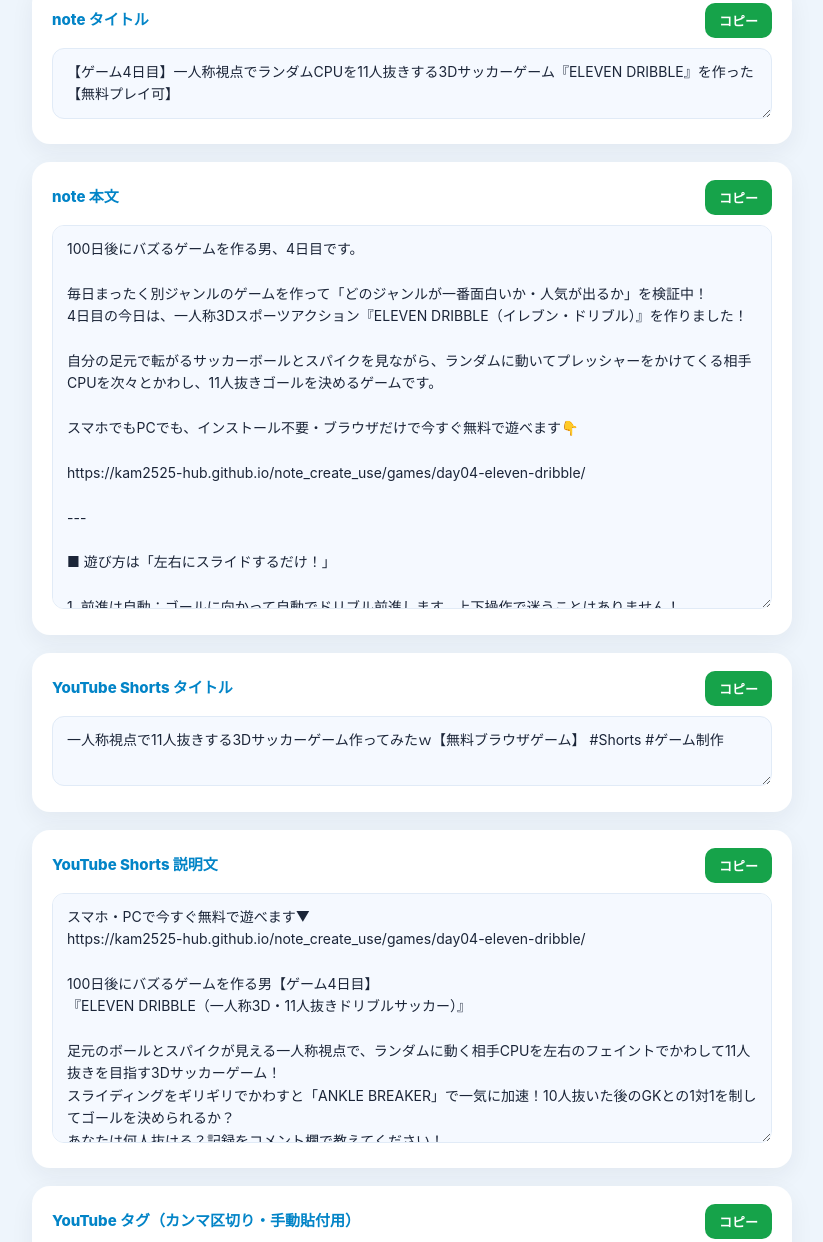
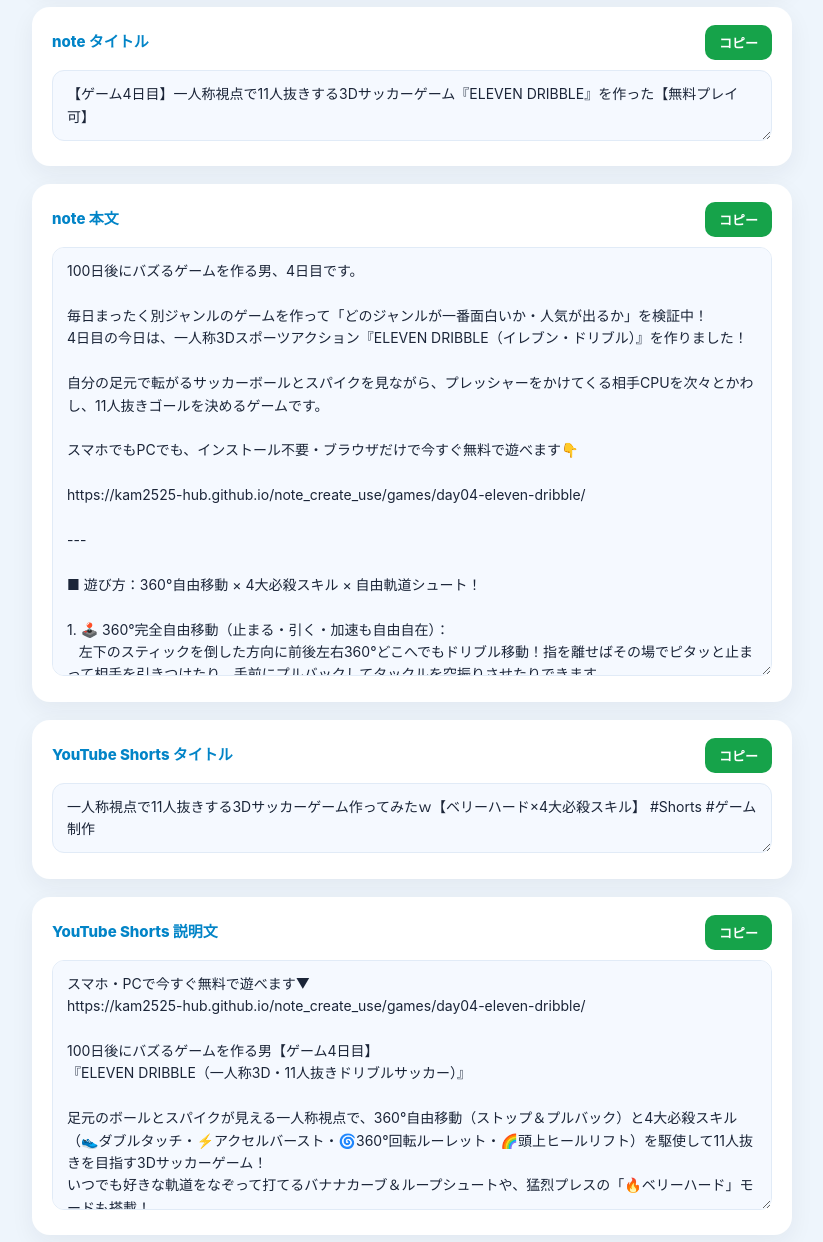
Before and after one commit to kam2525-hub/note_create_use, a plain HTML site: page notes/day04/copy_helper.html in a window 1280 px wide. Shown: the part 997-2239 px from the top of the page, without its empty margins (228-1051 px from the left). Drawn offline with Linux system fonts and the light colour scheme.

Commit message:
Update Day 04 note draft, YouTube metadata, and copy helper with 360 move, 4 skills, banana curve, and Very Hard mode

```diff
--- a/notes/day04/copy_helper.html
+++ b/notes/day04/copy_helper.html
@@ -103,13 +103,14 @@
         <span class="section-title">X（Twitter）投稿テキスト</span>
         <button class="copy-btn" data-target="xText">コピー</button>
       </div>
-      <textarea id="xText" rows="7" readonly>【100日後にバズるゲームを作る男｜4日目】
-一人称視点でランダムCPUを11人抜きする3Dサッカーゲーム『ELEVEN DRIBBLE』を作りました⚽🔥
+      <textarea id="xText" rows="8" readonly>【100日後にバズるゲームを作る男｜4日目】
+一人称視点で11人抜きする3Dサッカーゲーム『ELEVEN DRIBBLE』を作りました⚽🔥
 
-✅ 左右スライドだけで直感フェイント突破
-✅ 10人抜いたら最後は守護神GKと1対1シュート！
+✅ 360°自由移動＆ピタッと止まれるボールコントロール
+✅ 4大必殺技（ダブルタッチ・バースト・360°ルーレット・頭上ヒールリフト）
+✅ 軌道をなぞって曲げるバナナカーブ＆鬼ベリーハード搭載！
 
-何人抜きまでいける？👇
+何人抜きできる？👇
 https://kam2525-hub.github.io/note_create_use/games/day04-eleven-dribble/
 
 #100日後にバズるゲームを作る男 #個人開発 #ゲーム制作</textarea>
@@ -133,7 +134,7 @@ https://kam2525-hub.github.io/note_create_use/games/day04-eleven-dribble/
         <span class="section-title">note タイトル</span>
         <button class="copy-btn" data-target="noteTitle">コピー</button>
       </div>
-      <textarea id="noteTitle" rows="2" readonly>【ゲーム4日目】一人称視点でランダムCPUを11人抜きする3Dサッカーゲーム『ELEVEN DRIBBLE』を作った【無料プレイ可】</textarea>
+      <textarea id="noteTitle" rows="2" readonly>【ゲーム4日目】一人称視点で11人抜きする3Dサッカーゲーム『ELEVEN DRIBBLE』を作った【無料プレイ可】</textarea>
     </div>
 
     <div class="section">
@@ -141,12 +142,12 @@ https://kam2525-hub.github.io/note_create_use/games/day04-eleven-dribble/
         <span class="section-title">note 本文</span>
         <button class="copy-btn" data-target="noteBody">コピー</button>
       </div>
-      <textarea id="noteBody" rows="16" readonly>100日後にバズるゲームを作る男、4日目です。
+      <textarea id="noteBody" rows="18" readonly>100日後にバズるゲームを作る男、4日目です。
 
 毎日まったく別ジャンルのゲームを作って「どのジャンルが一番面白いか・人気が出るか」を検証中！
 4日目の今日は、一人称3Dスポーツアクション『ELEVEN DRIBBLE（イレブン・ドリブル）』を作りました！
 
-自分の足元で転がるサッカーボールとスパイクを見ながら、ランダムに動いてプレッシャーをかけてくる相手CPUを次々とかわし、11人抜きゴールを決めるゲームです。
+自分の足元で転がるサッカーボールとスパイクを見ながら、プレッシャーをかけてくる相手CPUを次々とかわし、11人抜きゴールを決めるゲームです。
 
 スマホでもPCでも、インストール不要・ブラウザだけで今すぐ無料で遊べます👇
 
@@ -154,28 +155,26 @@ https://kam2525-hub.github.io/note_create_use/games/day04-eleven-dribble/
 
 ---
 
-■ 遊び方は「左右にスライドするだけ！」
+■ 遊び方：360°自由移動 × 4大必殺スキル × 自由軌道シュート！
 
-1. 前進は自動：ゴールに向かって自動でドリブル前進します。上下操作で迷うことはありません！
-2. 左右スライドでフェイント突破：画面を左右になぞるだけで直感的にコース変更！急激に逆方向へ切り返すとフェイントが発動します。
-3. 10人抜いたら最後はGKと1対1：ペナルティエリアに入るとシュートゾーン突入！左右でコースを狙って指を離すと、豪快なアウトサイド・カーブシュートが炸裂します。
+1. 🕹️ 360°完全自由移動（止まる・引く・加速も自由自在）：
+   左下のスティックを倒した方向に前後左右360°どこへでもドリブル移動！指を離せばその場でピタッと止まって相手を引きつけたり、手前にプルバックしてタックルを空振りさせたりできます。
+2. ⚡👟🌀🌈 4大必殺ドリブルスキル（1タップ発動）：
+   ・⚡アクセルバースト：ボールを前に蹴り出して爆発的スピードで縦突破！
+   ・👟ダブルタッチ：高速インサイド2タッチで横へすり抜ける！
+   ・🌀マルセイユ・ルーレット：一人称カメラが360°回転する華麗なターン突破！
+   ・🌈ヒールリフト：かかとでボールを頭上高く跳ね上げ、相手の上を虹色ループ突破！
+3. ⚽ いつでもどこでも「自由軌道シュート」：
+   ボールや右下「⚽ SHOOT」から好きな軌道をなぞるだけ！直線＝弾丸、弧を描く＝バナナカーブ、高く描く＝ループシュートが炸裂します。
 
 ---
 
-■ 4日目のこだわり（一人称POVの臨場感とランダムCPU）
+■ 4日目のこだわり（3段階のプレス難易度＆一人称POV）
 
-・一人称視点（POV）ならではの没入感：
-  足元のボールの回転や自分のスパイクの蹴り出し、切り返し時のカメラの傾きまで立体的に表現しました。
-・毎回動きが変わるランダムCPU 11人：
-  左右に揺さぶるDF、こちらのコースに寄せてくるDF、激しいスライディングタックルを仕掛けてくるDFなど、相手がランダムに動くので毎回違った駆け引きが楽しめます。
-・ギリギリ回避の「ANKLE BREAKER（アンクルブレイカー）」：
-  相手のタックルやスライディングを寸前でかわすと、スピードブースト＆大量ボーナスが入ります！
-
----
-
-■ あなたは何ステージ連続で11人抜きできる？
-
-ぜひ 11人抜きGOAL とハイスコアを目指して遊んでみてください！記録はコメント欄や X で教えてもらえると嬉しいです👇</textarea>
+・🟢イージー ／ 🟡ノーマル ／ 🔥ベリーハード の3難易度：
+  練習向けのイージーから、開幕から猛スピード＆スライディングで襲いかかる「🔥ベリーハード（スコア1.6倍）」まで試合中いつでもワンタップで切り替え可能！
+・あなたは「🔥ベリーハード」で何人抜きできる？
+  ぜひ 11人抜きGOAL とハイスコアを目指して遊んでみてください！記録はコメント欄や X で教えてもらえると嬉しいです👇</textarea>
     </div>
 
     <div class="section">
@@ -183,7 +182,7 @@ https://kam2525-hub.github.io/note_create_use/games/day04-eleven-dribble/
         <span class="section-title">YouTube Shorts タイトル</span>
         <button class="copy-btn" data-target="ytTitle">コピー</button>
       </div>
-      <textarea id="ytTitle" rows="2" readonly>一人称視点で11人抜きする3Dサッカーゲーム作ってみたｗ【無料ブラウザゲーム】 #Shorts #ゲーム制作</textarea>
+      <textarea id="ytTitle" rows="2" readonly>一人称視点で11人抜きする3Dサッカーゲーム作ってみたｗ【ベリーハード×4大必殺スキル】 #Shorts #ゲーム制作</textarea>
     </div>
 
     <div class="section">
@@ -197,9 +196,9 @@ https://kam2525-hub.github.io/note_create_use/games/day04-eleven-dribble/
 100日後にバズるゲームを作る男【ゲーム4日目】
 『ELEVEN DRIBBLE（一人称3D・11人抜きドリブルサッカー）』
 
-足元のボールとスパイクが見える一人称視点で、ランダムに動く相手CPUを左右のフェイントでかわして11人抜きを目指す3Dサッカーゲーム！
-スライディングをギリギリでかわすと「ANKLE BREAKER」で一気に加速！10人抜いた後のGKとの1対1を制してゴールを決められるか？
-あなたは何人抜ける？記録をコメント欄で教えてください！
+足元のボールとスパイクが見える一人称視点で、360°自由移動（ストップ＆プルバック）と4大必殺スキル（👟ダブルタッチ・⚡アクセルバースト・🌀360°回転ルーレット・🌈頭上ヒールリフト）を駆使して11人抜きを目指す3Dサッカーゲーム！
+いつでも好きな軌道をなぞって打てるバナナカーブ＆ループシュートや、猛烈プレスの「🔥ベリーハード」モードも搭載！
+あなたはベリーハードで何人抜ける？記録をコメント欄で教えてください！
 
 #Shorts #ゲーム制作 #個人開発 #サッカーゲーム #無料ゲーム #ブラウザゲーム #ミニゲーム</textarea>
     </div>
@@ -209,7 +208,7 @@ https://kam2525-hub.github.io/note_create_use/games/day04-eleven-dribble/
         <span class="section-title">YouTube タグ（カンマ区切り・手動貼付用）</span>
         <button class="copy-btn" data-target="ytTags">コピー</button>
       </div>
-      <textarea id="ytTags" rows="3" readonly>Shorts,100日後にバズるゲームを作る男,ゲーム4日目,ELEVEN DRIBBLE,サッカーゲーム,11人抜き,一人称ゲーム,3Dゲーム,個人開発,ゲーム制作,ブラウザゲーム,無料ゲーム,スマホゲーム,ミニゲーム,ドリブル</textarea>
+      <textarea id="ytTags" rows="3" readonly>Shorts,100日後にバズるゲームを作る男,ゲーム4日目,ELEVEN DRIBBLE,サッカーゲーム,11人抜き,一人称ゲーム,3Dゲーム,ダブルタッチ,ヒールリフト,ルーレット,個人開発,ゲーム制作,ブラウザゲーム,無料ゲーム,スマホゲーム</textarea>
     </div>
   </div>
 
```
Also changed, not shown: notes/day04/youtube_metadata.txt, 1 other file.
